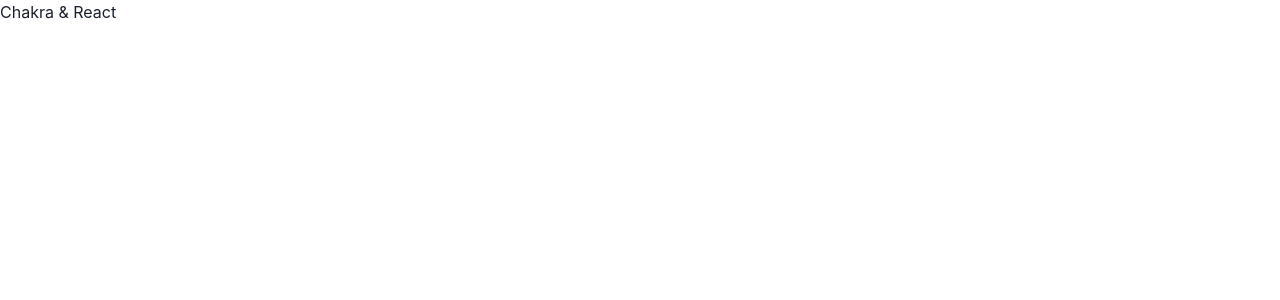
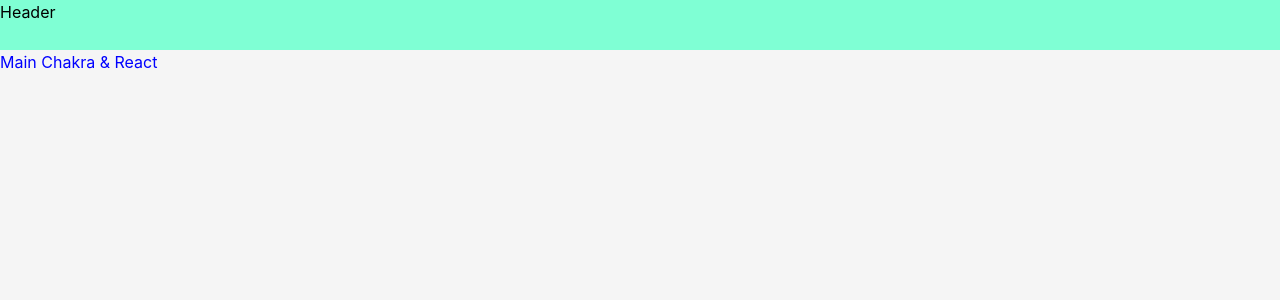
Before and after one commit to aschuman0/lakebottom_radio, a React app in the folder projects/lake_bottom/frontend/: page / in a window 1280 px wide. Shown: the top 300 px of the page. Built offline with nearby package versions, Linux system fonts and the light colour scheme; the HTML template or start-up script is replaced by a standard one.

Commit message:
basic scaffolding

```diff
--- /dev/null
+++ b/projects/lake_bottom/frontend/src/Base.tsx
@@ -0,0 +1,19 @@
+import * as React from 'react'
+import { Text, Box } from '@chakra-ui/react'
+import { Outlet } from 'react-router-dom'
+
+const Base: React.FC = () => {
+    return (
+        <>
+            <Box w='100%' height="50px" backgroundColor='aquamarine' display='flex'>
+                <Text alignSelf='start' color="black">Header</Text>
+            </Box>
+            <Box w='100%' height='100vh' backgroundColor='whitesmoke'>
+            <Outlet />
+
+        </Box>
+        </>
+    )
+}
+
+export default Base
--- a/projects/lake_bottom/frontend/src/Main.tsx
+++ b/projects/lake_bottom/frontend/src/Main.tsx
@@ -1,9 +1,11 @@
 import * as React from 'react'
-import { Text } from '@chakra-ui/react'
+import { Text, Box } from '@chakra-ui/react'
 
 const Main: React.FC = () => {
     return (
-        <Text>Chakra & React</Text>
+        <Box>
+            <Text textColor='blue'>Main Chakra & React</Text>
+        </Box>
     )
 }
 
--- /dev/null
+++ b/projects/lake_bottom/frontend/src/components/ErrorPage.tsx
@@ -0,0 +1,12 @@
+import * as React from 'react'
+import { Text, Box } from '@chakra-ui/react'
+
+const ErrorPage: React.FC = () => {
+    return (
+        <Box w='100%' height='100vh' backgroundColor='red'>
+            <Text alignSelf='center' textColor='whitesmoke'>An Error!?</Text>
+        </Box>
+    )
+}
+
+export default ErrorPage
--- a/projects/lake_bottom/frontend/src/routes.tsx
+++ b/projects/lake_bottom/frontend/src/routes.tsx
@@ -1,9 +1,38 @@
 import { createBrowserRouter } from "react-router-dom";
 import Main from "./Main";
+import Base from "./Base";
+import ShowIndex from "./show/ShowIndex";
+import ShowDetail from "./show/ShowDetail";
+import SongDetail from "./song/SongDetail";
+import SongIndex from "./song/SongIndex";
+import ErrorPage from "./components/ErrorPage";
 
 export const router = createBrowserRouter([
     {
         path: "/",
-        element: <Main />,
+        element: <Base />,
+        children: [
+            {
+                path: "",
+                element: <Main />,
+            },
+            {
+                path: "show",
+                element: <ShowIndex />,
+            },
+            {
+                path: "show/:id",
+                element: <ShowDetail />
+            },
+            {
+                path: "song",
+                element: <SongIndex />,
+            },
+            {
+                path: "song/:id",
+                element: <SongDetail />
+            },
+        ],
+        errorElement: <ErrorPage />
     }
 ])
--- /dev/null
+++ b/projects/lake_bottom/frontend/src/show/ShowDetail.tsx
@@ -0,0 +1,16 @@
+import * as React from 'react'
+import { Text, Box } from '@chakra-ui/react'
+import { useParams } from 'react-router-dom'
+
+const ShowDetail: React.FC = () => {
+    const { id } = useParams()
+
+    return (
+        <Box w='100%' height='100vh' backgroundColor='yellowgreen'>
+            {id ? <Text textColor='InfoText'>Show Detail for {id}</Text>
+                : <Text textStyle='error'>no id provided</Text>}
+        </Box>
+    )
+}
+
+export default ShowDetail
--- /dev/null
+++ b/projects/lake_bottom/frontend/src/show/ShowIndex.tsx
@@ -0,0 +1,12 @@
+import * as React from 'react'
+import { Text, Box } from '@chakra-ui/react'
+
+const ShowIndex: React.FC = () => {
+    return (
+        <Box w='100%' height='100vh' backgroundColor='yellow'>
+            <Text alignSelf='center' textColor='InfoText'>A Listing of shows</Text>
+        </Box>
+    )
+}
+
+export default ShowIndex
--- /dev/null
+++ b/projects/lake_bottom/frontend/src/song/SongDetail.tsx
@@ -0,0 +1,16 @@
+import * as React from 'react'
+import { Text, Box } from '@chakra-ui/react'
+import { useParams } from 'react-router-dom'
+
+const SongDetail: React.FC = () => {
+    const { id } = useParams()
+
+    return (
+        <Box w='100%' height='100vh' backgroundColor='purple'>
+            {id ? <Text textColor='whitesmoke'>Song Detail for {id}</Text>
+                : <Text textStyle='error'>no id provided</Text>}
+        </Box>
+    )
+}
+
+export default SongDetail
--- /dev/null
+++ b/projects/lake_bottom/frontend/src/song/SongIndex.tsx
@@ -0,0 +1,12 @@
+import * as React from 'react'
+import { Text, Box } from '@chakra-ui/react'
+
+const SongIndex: React.FC = () => {
+    return (
+        <Box w='100%' height='100vh' backgroundColor="violet">
+            <Text alignSelf='center' textColor='InfoText'>A Listing of Songs</Text>
+        </Box>
+    )
+}
+
+export default SongIndex
```
Also changed, not shown: 2 other files (tests, documents, lock files or other folders).
